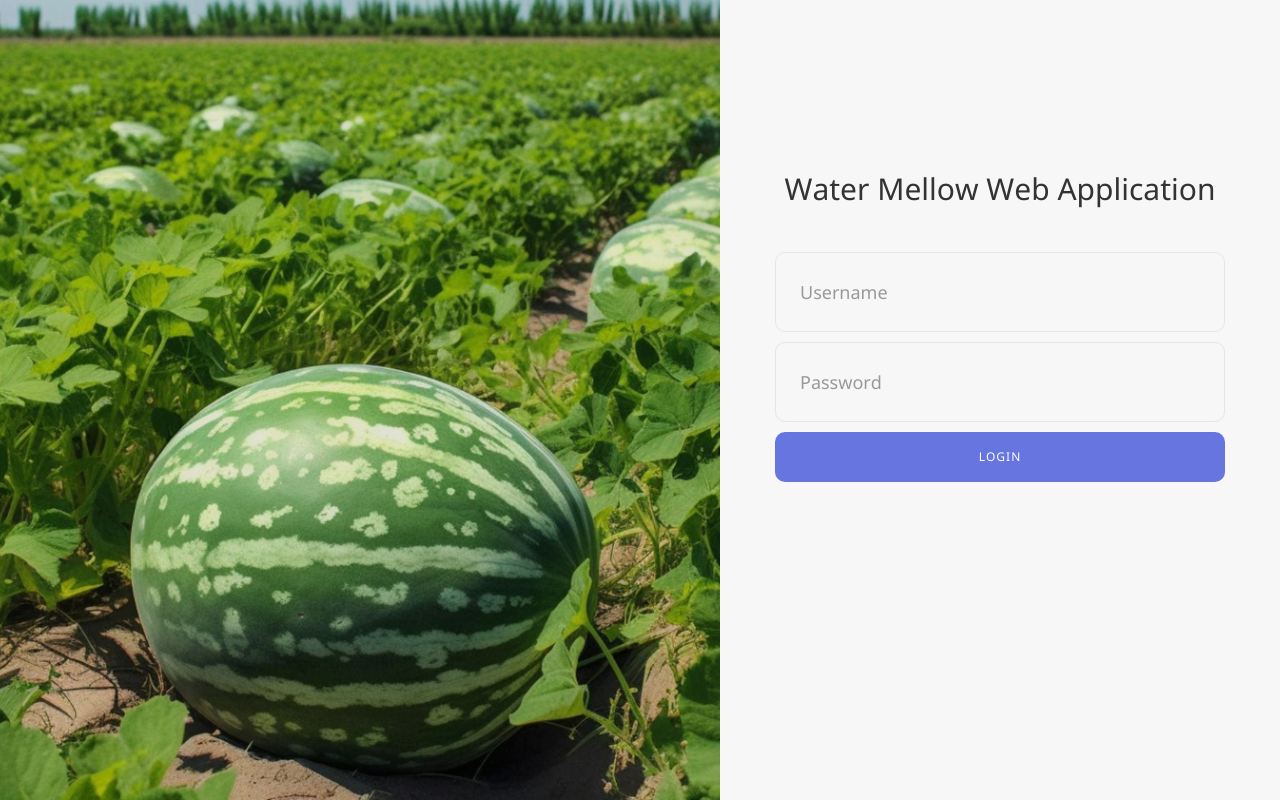
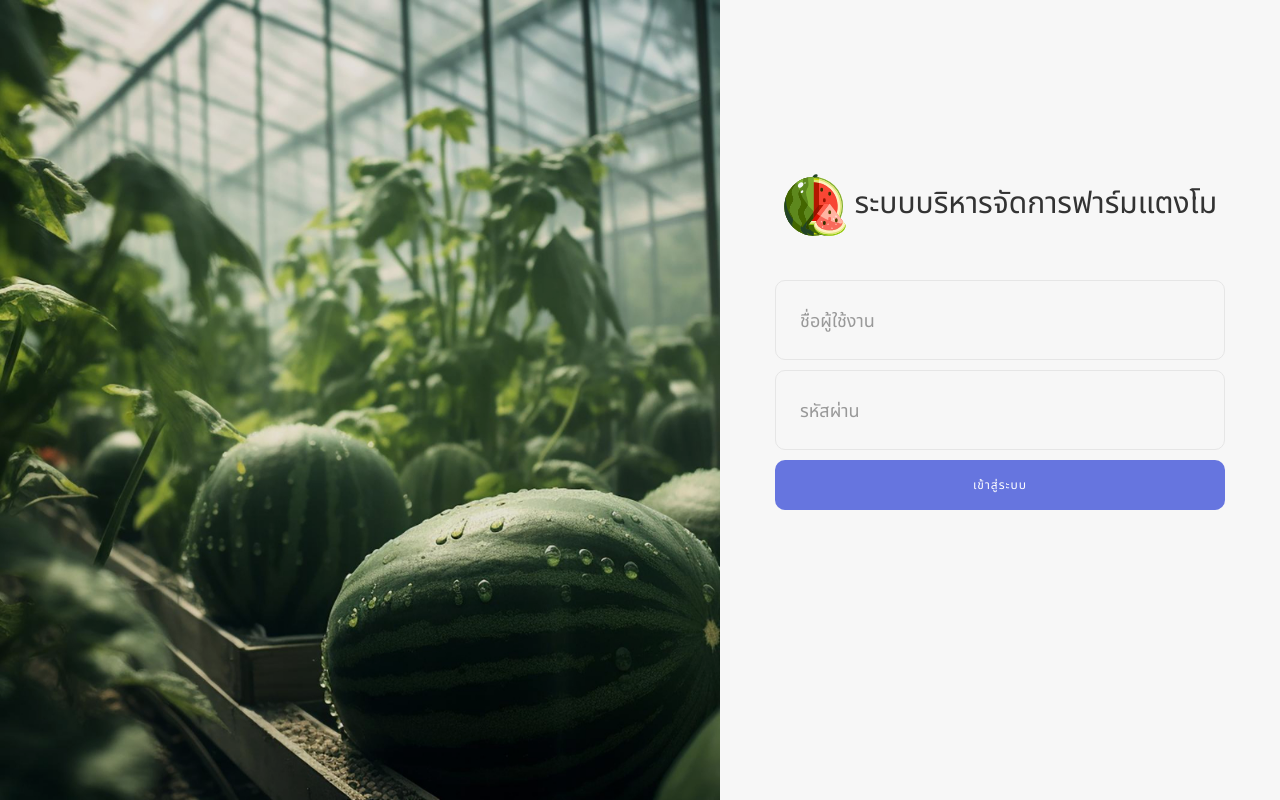
Before and after one commit to Kawankkh/FarmMNnew, a Django app: page / in a window 1280 px wide. Run offline with Django 3.2, Linux system fonts and the light colour scheme; some libraries are stand-ins or nearby versions.

Commit message:
edit image css

```diff
--- a/templates/authentication/customer.html
+++ b/templates/authentication/customer.html
@@ -51,7 +51,7 @@
               {% if i.Pay_status %}
                 <td class="text-center"><img src="/static/assets/images/faces/checked.png" alt="" width="30px;"> จ่ายแล้ว</td>
               {% else %}
-                <td class="text-center"><img src="/static/assets/images/faces/waiting.gif" alt="" width="30px;"> รอจ่ายเงิน</td>
+                <td class="text-center"><img src="/static/assets/images/faces/waiting.png" alt="" width="30px;"> รอจ่ายเงิน</td>
               {% endif %}
               <td>
                 <button type="button" class="btn btn-info" onclick="Show_Bill({{i.Production_Bill_ID}})">
--- a/templates/authentication/farmmerdetail.html
+++ b/templates/authentication/farmmerdetail.html
@@ -47,7 +47,7 @@
               {% if i.Pay_status %}
                 <td class="text-center"><img src="/static/assets/images/faces/checked.png" alt="" width="30px;"> จ่ายแล้ว</td>
               {% else %}
-                <td class="text-center"><img src="/static/assets/images/faces/waiting.gif" alt="" width="30px;"> รอจ่ายเงิน</td>
+                <td class="text-center"><img src="/static/assets/images/faces/waiting.png" alt="" width="30px;"> รอจ่ายเงิน</td>
               {% endif %}
 
               <td>
--- a/templates/authentication/index.html
+++ b/templates/authentication/index.html
@@ -20,8 +20,8 @@
         <div class="col-lg-12">
             <div class="d-flex justify-content-center">
                 <div class="q-mb-xl" style="color: rgb(76, 88, 117); text-align: center;">
-                    <div style="font-weight: bold; font-size: 4vw;">WELCOME</div>
-                    <div style="font-size: 2vw; ">{{fname}}</div>
+                    <div style="font-weight: bold; font-size: 4vw;"><a href="/homepage"><img src="{% static 'assets/images/logo/watermelon_logo.svg' %}" style="width: 3rem;" alt="Logo" srcset="">  WELCOME</a></div>
+                    <!-- <div style="font-size: 2vw; ">{{fname}}</div> -->
                     <div style="font-size: 2vw; ">ยินดีต้อนรับเข้าสู่ระบบบริหารจัดการฟาร์มแตงโม</div>
                 </div>
 
--- a/templates/authentication/signin.html
+++ b/templates/authentication/signin.html
@@ -41,7 +41,8 @@
 			<div class="wrap-login100">
 				<form class="login100-form validate-form" method="post" action="/signin">
 					<span class="login100-form-title p-b-43">
-						Water Mellow Web Application
+						<img src="{% static 'assets/images/logo/watermelon_logo.svg' %}" style="width: 4rem;">
+						ระบบบริหารจัดการฟาร์มแตงโม
 					</span>
 						{% csrf_token %}
 
@@ -49,17 +50,17 @@
 
 							<input type="text" class="input100" id="username" name="username"  Required>
 							<span class="focus-input100"></span>
-							<span class="label-input100">Username</span>
+							<span class="label-input100">ชื่อผู้ใช้งาน</span>
 						</div>
 
 
 						<div class="wrap-input100 validate-input" data-validate="Password is required">
 							<input type="password" class="input100" id="pass1"  name="pass1" Required>
 							<span class="focus-input100"></span>
-							<span class="label-input100">Password</span>
+							<span class="label-input100">รหัสผ่าน</span>
 						</div>
                         <button  type="submit" class="login100-form-btn">
-							Login
+							เข้าสู่ระบบ
 						</button>
 						{% for message in messages %}
 						<div class="mt-2"> <strong>Message:</strong> <span class=" text-danger">{{ message }}</span> </div>
```
Also changed, not shown: templates/authentication/base.html (+5 -4 lines), db.sqlite3, static/assets/images/faces/waiting.png (added), static/assets/images/logo/hourglass.gif (added), static/assets/images/logo/watermelon_Icon.svg (added), static/assets/images/logo/watermelon_logo.svg (added), static/images/bg-02.jpg.
